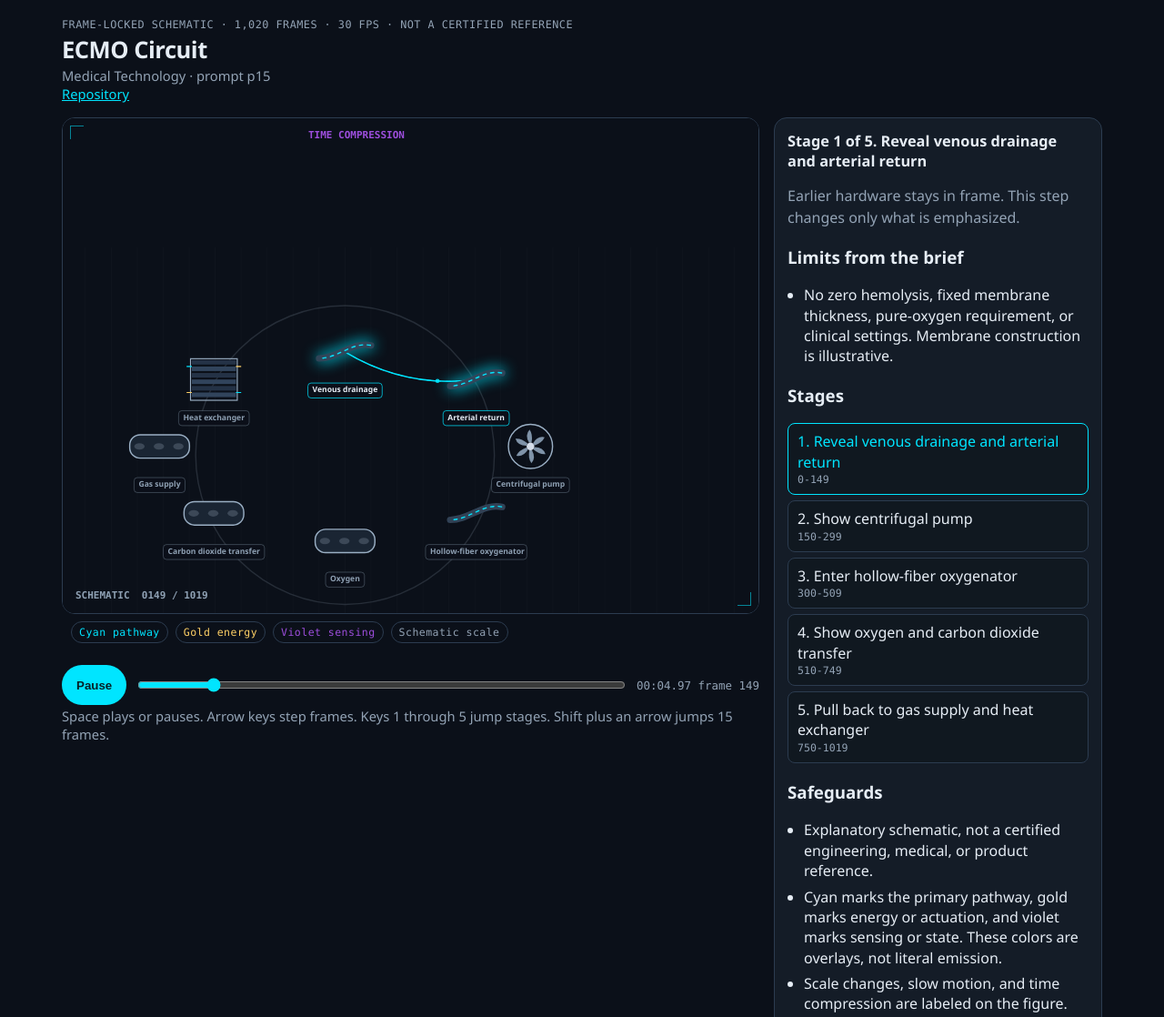
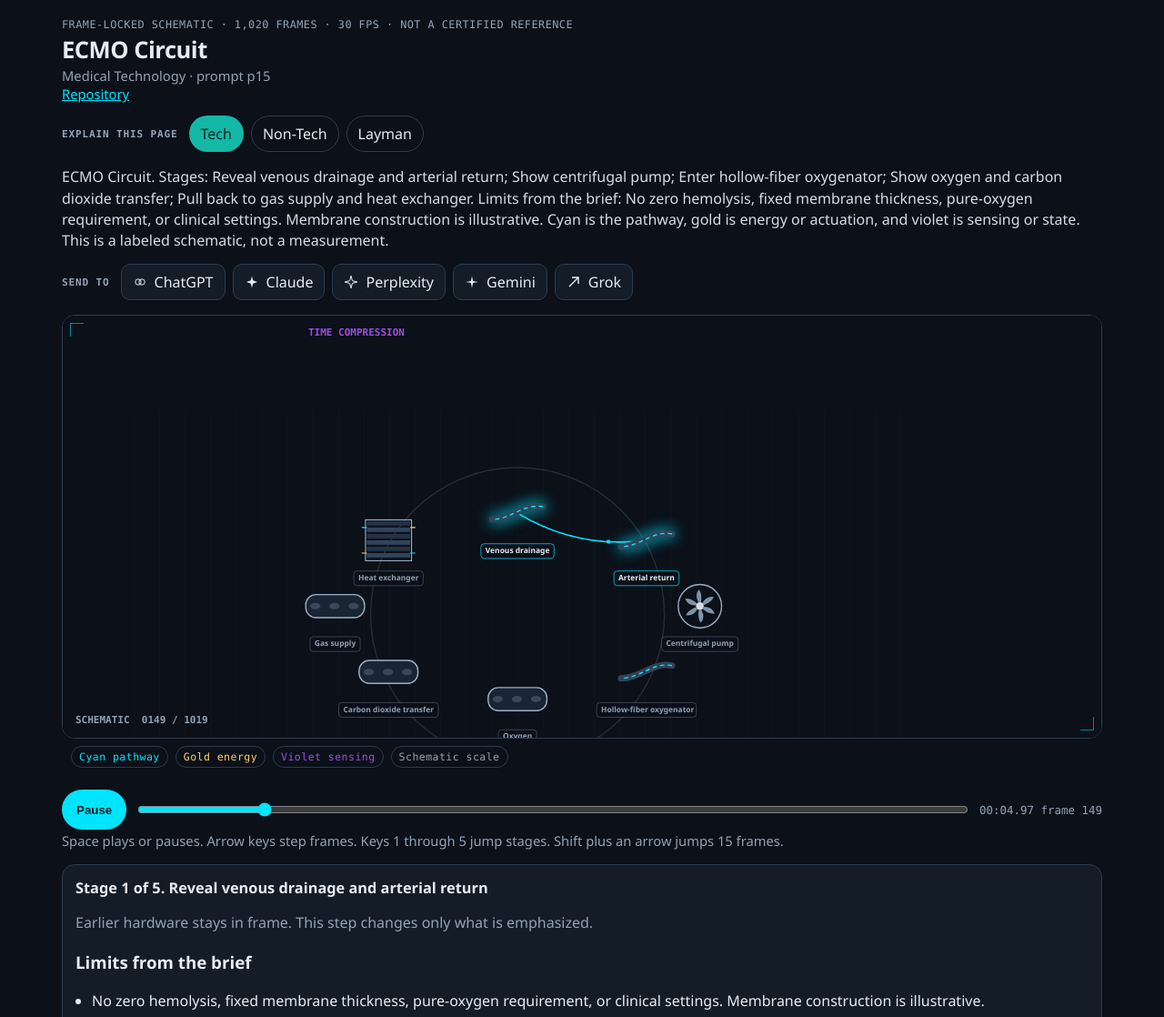
Before and after one commit to mizcausevic-dev/ecmo-circuit-explainer, a plain HTML site: page index.html in a window 1280 px wide. Shown: the top 1118 px of the page at 91% size. Drawn offline with Linux system fonts and the light colour scheme.

Commit message:
Stack the plate, stage notes, and top send and explain controls.

```diff
--- a/index.html
+++ b/index.html
@@ -16,22 +16,23 @@
 .kicker, .cat { color:var(--dim); margin:0; font-size:.92rem; }
 .cat a, footer a { color: var(--path); }
 .kicker { font-family: ui-monospace, SFMono-Regular, Menlo, monospace; letter-spacing:.04em; text-transform:uppercase; font-size:.74rem; }
-.layout { display:grid; grid-template-columns: minmax(0, 1.7fr) minmax(260px, .8fr); gap:16px; margin-top:16px; }
+.layout { display:block; margin-top:16px; }
+.tools { margin:14px 0 8px; }
 .plate-frame { position:relative; background:#070b12; border:1px solid var(--line); border-radius:14px; overflow:hidden; }
 .plate-frame:before, .plate-frame:after { content:""; position:absolute; width:14px; height:14px; border:1px solid rgba(0,229,255,.55); z-index:2; pointer-events:none; }
 .plate-frame:before { top:8px; left:8px; border-right:0; border-bottom:0; }
 .plate-frame:after { right:8px; bottom:8px; border-left:0; border-top:0; }
-canvas { display:block; width:100%; height:min(68vh, 640px); background:#0B1019; }
+canvas { display:block; width:100%; height:min(58vh, 560px); background:#0B1019; }
 .legend { display:flex; flex-wrap:wrap; gap:8px; padding:8px 10px 10px; }
 .legend span { font-family: ui-monospace, SFMono-Regular, Menlo, monospace; font-size:.72rem; letter-spacing:.04em; border:1px solid var(--line); border-radius:999px; padding:4px 8px; color:var(--dim); }
 .legend .path { color:var(--path); } .legend .energy { color:var(--energy); } .legend .sense { color:var(--sense); }
-aside { background:var(--panel); border:1px solid var(--line); border-radius:14px; padding:14px 14px 16px; }
+aside { background:var(--panel); border:1px solid var(--line); border-radius:14px; padding:14px 14px 16px; margin-top:16px; }
 aside h2 { font-size:1.02rem; margin:0 0 8px; }
 aside p { color:var(--dim); line-height:1.45; }
 ol, ul { margin:8px 0 0; padding-left:18px; }
 li { margin:6px 0; line-height:1.4; }
-.stages { list-style:none; padding:0; margin:12px 0 0; }
-.stages button { width:100%; text-align:left; background:#101820; color:var(--bone); border:1px solid var(--line); border-radius:8px; padding:8px 10px; cursor:pointer; font:inherit; }
+.stages { list-style:none; padding:0; margin:12px 0 0; display:grid; grid-template-columns:repeat(5, minmax(0, 1fr)); gap:8px; }
+.stages button { width:100%; height:100%; text-align:left; background:#101820; color:var(--bone); border:1px solid var(--line); border-radius:8px; padding:8px 10px; cursor:pointer; font:inherit; }
 .stages button[aria-current="step"] { border-color:var(--path); color:var(--path); }
 .stages span { display:block; color:var(--dim); font-family: ui-monospace, SFMono-Regular, Menlo, monospace; font-size:.72rem; }
 button:focus-visible, input:focus-visible { outline:2px solid var(--path); outline-offset:2px; }
@@ -52,7 +53,7 @@
 .send-btn svg, .level-btn svg { display:block; }
 #explain-text { flex-basis:100%; margin:8px 0 0; line-height:1.45; color:#d5deea; }
 
-@media (max-width: 860px) { .layout { grid-template-columns: 1fr; } canvas { height:70vw; min-height:280px; } }
+@media (max-width: 860px) { canvas { height:70vw; min-height:280px; } .stages { grid-template-columns:1fr; } }
 @media (prefers-reduced-motion: reduce) { * { scroll-behavior:auto; } }
 </style>
 </head>
@@ -63,9 +64,25 @@
 <h1>ECMO Circuit</h1>
 <p class="cat">Medical Technology · prompt p15</p>
 <p class="cat"><a href="https://github.com/mizcausevic-dev/ecmo-circuit-explainer">Repository</a></p>
+<div class="tools">
+<div class="explain-row">
+<span class="share-label">Explain this page</span>
+<button class="level-btn" type="button" data-level="tech" aria-pressed="true">Tech</button>
+<button class="level-btn" type="button" data-level="nontech" aria-pressed="false">Non-Tech</button>
+<button class="level-btn" type="button" data-level="layman" aria-pressed="false">Layman</button>
+<p id="explain-text"></p>
+</div>
+<div class="send-row">
+<span class="share-label">Send to</span>
+<a class="send-btn" data-send="chatgpt" href="https://chatgpt.com/" target="_blank" rel="noopener noreferrer"><svg viewBox="0 0 16 16" width="16" height="16" aria-hidden="true"><circle cx="6" cy="8" r="3.2" fill="none" stroke="currentColor"/><circle cx="10" cy="8" r="3.2" fill="none" stroke="currentColor"/></svg>ChatGPT</a>
+<a class="send-btn" data-send="claude" href="https://claude.ai/new" target="_blank" rel="noopener noreferrer"><svg viewBox="0 0 16 16" width="16" height="16" aria-hidden="true"><path d="M8 1.5 9.2 6.2 14 8 9.2 9.8 8 14.5 6.8 9.8 2 8l4.8-1.8Z" fill="currentColor"/></svg>Claude</a>
+<a class="send-btn" data-send="perplexity" href="https://www.perplexity.ai/" target="_blank" rel="noopener noreferrer"><svg viewBox="0 0 16 16" width="16" height="16" aria-hidden="true"><path d="M8 1.2 9.4 6.6 14.8 8 9.4 9.4 8 14.8 6.6 9.4 1.2 8 6.6 6.6Z" fill="none" stroke="currentColor"/></svg>Perplexity</a>
+<a class="send-btn" data-send="gemini" href="https://gemini.google.com/app" target="_blank" rel="noopener noreferrer"><svg viewBox="0 0 16 16" width="16" height="16" aria-hidden="true"><path d="M8 1.2 9.1 6.9 14.8 8 9.1 9.1 8 14.8 6.9 9.1 1.2 8 6.9 6.9Z" fill="currentColor"/></svg>Gemini</a>
+<a class="send-btn" data-send="grok" href="https://grok.com/" target="_blank" rel="noopener noreferrer"><svg viewBox="0 0 16 16" width="16" height="16" aria-hidden="true"><path d="M3 13 13 3M6 3h7v7" fill="none" stroke="currentColor" stroke-width="1.4"/></svg>Grok</a>
+</div>
+</div>
 </header>
 <div class="layout">
-<div>
 <div class="plate-frame">
 <canvas id="plate" aria-label="Schematic of ECMO Circuit. The text beside the figure states each stage and the limits."></canvas>
 </div>
@@ -81,7 +98,6 @@
 <span id="readout">00:00.00 frame 0</span>
 </div>
 <p class="cat">Space plays or pauses. Arrow keys step frames. Keys 1 through 5 jump stages. Shift plus an arrow jumps 15 frames.</p>
-</div>
 <aside>
 <h2 id="stage-title">Stage 1 of 5</h2>
 <p id="stage-detail"></p>
@@ -89,8 +105,6 @@
 <ul><li>No zero hemolysis, fixed membrane thickness, pure-oxygen requirement, or clinical settings. Membrane construction is illustrative.</li></ul>
 <h3>Stages</h3>
 <ol class="stages"><li><button type="button" data-stage="0">1. Reveal venous drainage and arterial return <span>0-149</span></button></li><li><button type="button" data-stage="1">2. Show centrifugal pump <span>150-299</span></button></li><li><button type="button" data-stage="2">3. Enter hollow-fiber oxygenator <span>300-509</span></button></li><li><button type="button" data-stage="3">4. Show oxygen and carbon dioxide transfer <span>510-749</span></button></li><li><button type="button" data-stage="4">5. Pull back to gas supply and heat exchanger <span>750-1019</span></button></li></ol>
-<h3>Safeguards</h3>
-<ul><li>Explanatory schematic, not a certified engineering, medical, or product reference.</li><li>Cyan marks the primary pathway, gold marks energy or actuation, and violet marks sensing or state. These colors are overlays, not literal emission.</li><li>Scale changes, slow motion, and time compression are labeled on the figure.</li><li>This page does not add dimensions, efficiencies, certifications, vendor internals, or performance claims.</li><li>Verify the subject before any publication, purchase, safety, or clinical use.</li><li>Not clinical instruction. Not for diagnosis, treatment, dosing, or device operation.</li></ul>
 
 </aside>
 </div>
@@ -102,21 +116,6 @@
 <a href="https://cursor.com/@mirza" target="_blank" rel="noopener noreferrer">Cursor</a>
 <a href="https://www.linkedin.com/in/mirzacausevic/" target="_blank" rel="noopener noreferrer">Mirza Causevic</a>
 </nav>
-<div class="send-row">
-<span class="share-label">Send to</span>
-<a class="send-btn" data-send="chatgpt" href="https://chatgpt.com/" target="_blank" rel="noopener noreferrer"><svg viewBox="0 0 16 16" width="16" height="16" aria-hidden="true"><circle cx="6" cy="8" r="3.2" fill="none" stroke="currentColor"/><circle cx="10" cy="8" r="3.2" fill="none" stroke="currentColor"/></svg>ChatGPT</a>
-<a class="send-btn" data-send="claude" href="https://claude.ai/new" target="_blank" rel="noopener noreferrer"><svg viewBox="0 0 16 16" width="16" height="16" aria-hidden="true"><path d="M8 1.5 9.2 6.2 14 8 9.2 9.8 8 14.5 6.8 9.8 2 8l4.8-1.8Z" fill="currentColor"/></svg>Claude</a>
-<a class="send-btn" data-send="perplexity" href="https://www.perplexity.ai/" target="_blank" rel="noopener noreferrer"><svg viewBox="0 0 16 16" width="16" height="16" aria-hidden="true"><path d="M8 1.2 9.4 6.6 14.8 8 9.4 9.4 8 14.8 6.6 9.4 1.2 8 6.6 6.6Z" fill="none" stroke="currentColor"/></svg>Perplexity</a>
-<a class="send-btn" data-send="gemini" href="https://gemini.google.com/app" target="_blank" rel="noopener noreferrer"><svg viewBox="0 0 16 16" width="16" height="16" aria-hidden="true"><path d="M8 1.2 9.1 6.9 14.8 8 9.1 9.1 8 14.8 6.9 9.1 1.2 8 6.9 6.9Z" fill="currentColor"/></svg>Gemini</a>
-<a class="send-btn" data-send="grok" href="https://grok.com/" target="_blank" rel="noopener noreferrer"><svg viewBox="0 0 16 16" width="16" height="16" aria-hidden="true"><path d="M3 13 13 3M6 3h7v7" fill="none" stroke="currentColor" stroke-width="1.4"/></svg>Grok</a>
-</div>
-<div class="explain-row">
-<span class="share-label">Explain this page</span>
-<button class="level-btn" type="button" data-level="tech" aria-pressed="true">Tech</button>
-<button class="level-btn" type="button" data-level="nontech" aria-pressed="false">Non-Tech</button>
-<button class="level-btn" type="button" data-level="layman" aria-pressed="false">Layman</button>
-<p id="explain-text"></p>
-</div>
 </footer>
 <script id="explain-data" type="application/json">{"tech": "ECMO Circuit. Stages: Reveal venous drainage and arterial return; Show centrifugal pump; Enter hollow-fiber oxygenator; Show oxygen and carbon dioxide transfer; Pull back to gas supply and heat exchanger. Limits from the brief: No zero hemolysis, fixed membrane thickness, pure-oxygen requirement, or clinical settings. Membrane construction is illustrative. Cyan is the pathway, gold is energy or actuation, and violet is sensing or state. This is a labeled schematic, not a measurement.", "nontech": "This page walks through ECMO Circuit in order: Reveal venous drainage and arterial return; Show centrifugal pump; Enter hollow-fiber oxygenator; Show oxygen and carbon dioxide transfer; Pull back to gas supply and heat exchanger. It shows how the parts relate. It does not add speeds, sizes, or performance claims.", "layman": "This is a moving diagram of ECMO Circuit. It shows the main parts and the order they work in. It is for learning. It is not a manual and it is not a test result."}</script>
 <script>
```
